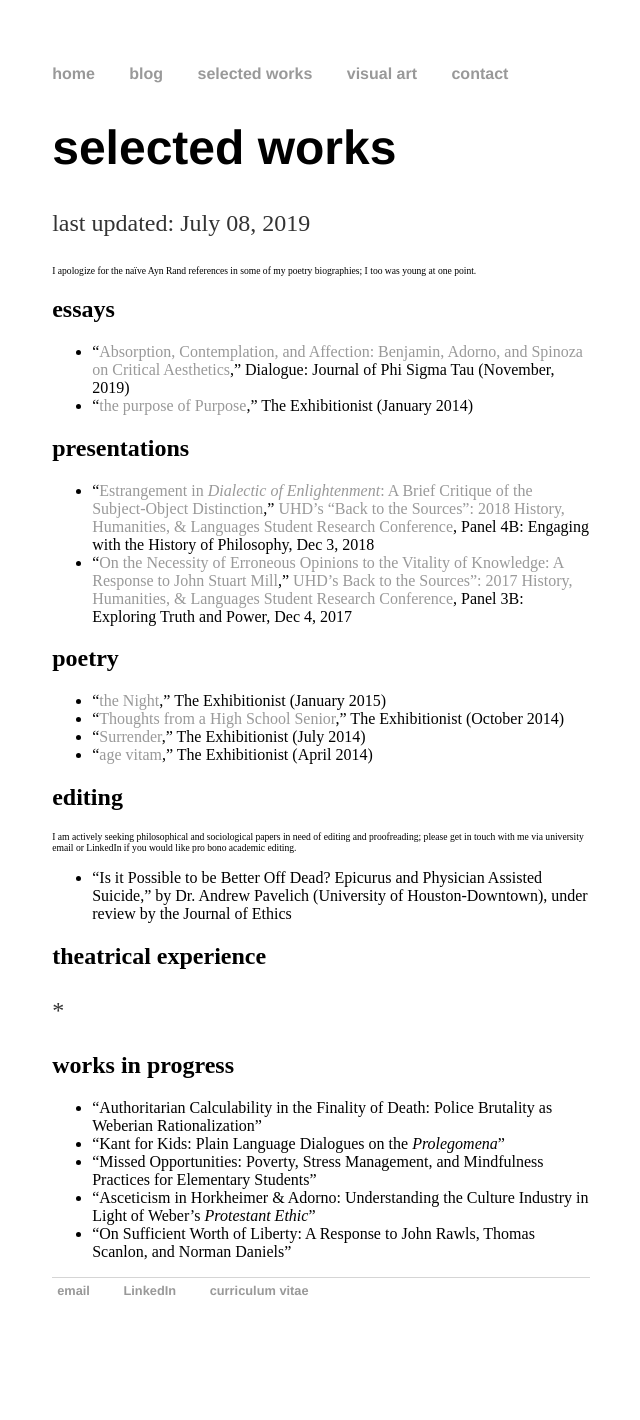
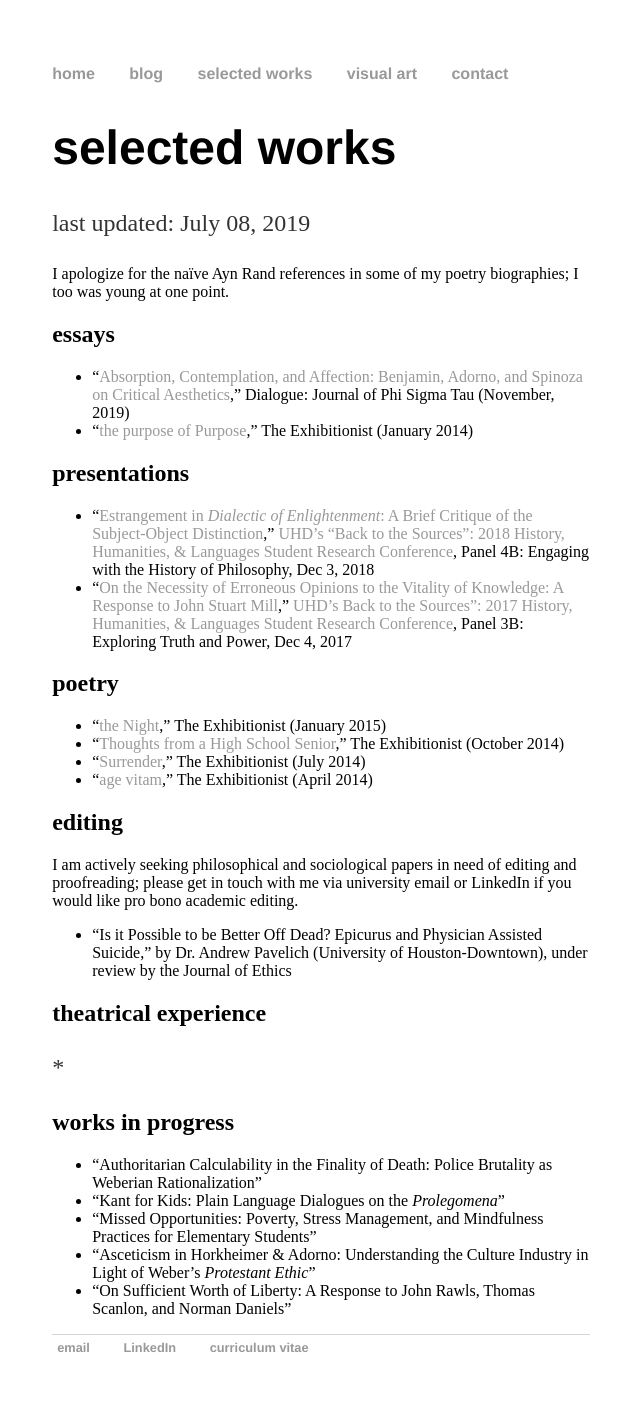
Before and after one commit to HillJustin/HillJustin.github.io, a Jekyll site: the page built from selected-works/index.md, in a window 1280 px wide. Shown: the whole page, without its empty margins (319-959 px from the left). Built offline with Jekyll 4.4.1, drawn with Linux system fonts in a browser that asks for light colours; before the commit the page ends 1363 px from its top, so only the background shows below that.

Commit message:
troubleshooting

```diff
--- a/assets/css/main.css
+++ b/assets/css/main.css
@@ -25,6 +25,9 @@
 }
 a:hover {
     text-decoration: underline;
+}
+a.blog-landing {
+    padding: 5px;
 }
 h1 {
     font-size: 3em;
@@ -63,5 +66,5 @@
     margin: auto;
 }
 div.text {
-    font-size: 0.6em;
+    font-size: 1em;
 }
--- a/blog/index.html
+++ b/blog/index.html
@@ -6,6 +6,6 @@
 	<ul class="posts">
 
 	  {% for post in site.posts %}
-	    <li><span>{{ post.date | date_to_string }}</span>, <!--relic symbol » --><a href="{{ post.url }}" title="{{ post.title }}">{{ post.title }}</a></li>
+	    <li><span>{{ post.date | date_to_string }}</span>, <!--relic symbol » --><a class="blog-index" href="{{ post.url }}" title="{{ post.title }}">{{ post.title }}</a></li>
 	  {% endfor %}
 	</ul>
```
Also changed, not shown: contact/index.md (+1 -1 lines).
